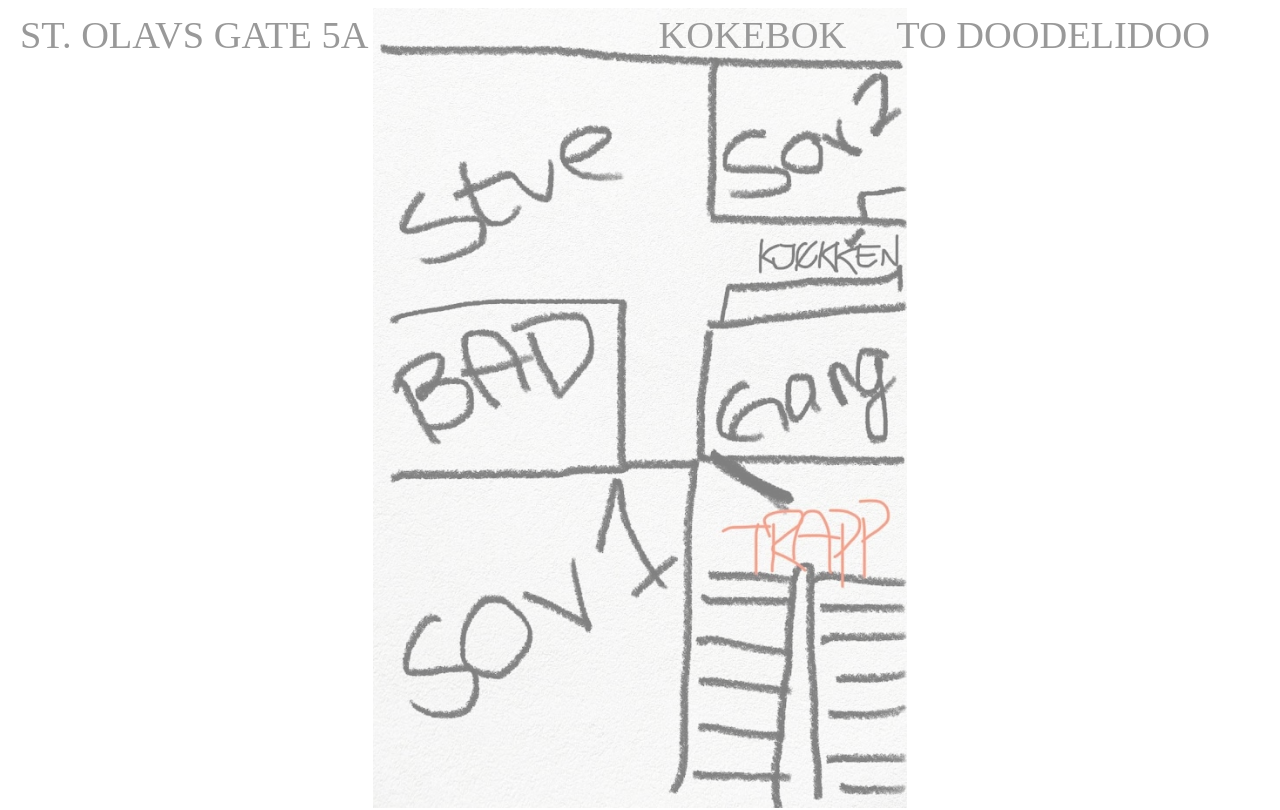
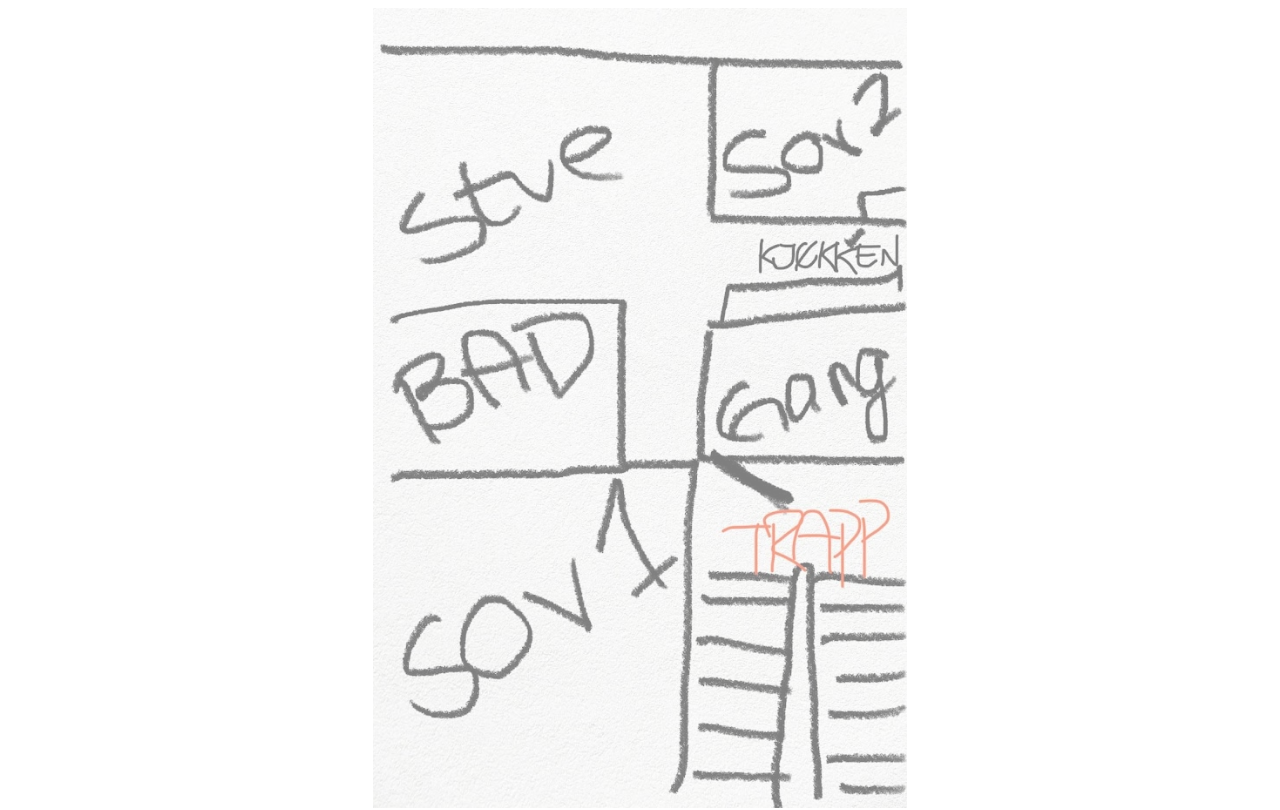
Before and after one commit to camillgh/home-homepage, an Angular app in the folder home-homepage/: page / in a window 1280 px wide. Shown: the top 810 px of the page. Built offline with nearby package versions, Linux system fonts and the light colour scheme.

Commit message:
🔥 Remove old scrolling application component

```diff
--- a/home-homepage/src/app/app.component.html
+++ b/home-homepage/src/app/app.component.html
@@ -1,15 +1,8 @@
-<!-- Toolbar -->
-<div class="toolbar" role="banner">
-  <!-- Make the title clickable and link to the landing page -->
-  <a routerLink="/" class="title" [class.active]="activeRoute === '/'">St. Olavs Gate 5A</a>
-  <div class="toolbar-right">
-    <!-- Navigation menu with the provided styles -->
-    <nav class="navMenu">
-      <a routerLink="/kokebok" [class.active]="activeRoute === '/kokebok'">Kokebok</a>
-      <a routerLink="/to-doodelidoo" [class.active]="activeRoute === '/to-doodelidoo'">To doodelidoo</a>
-    </nav>
-  </div>
-</div>
+<!-- Planting Page Content -->
+<app-planting-page></app-planting-page>
 
-<!-- Landing Page Content -->
-<app-planting-page></app-planting-page>
+<!-- kokebok Page Content -->
+<app-kokebok-page></app-kokebok-page>
+
+<!-- to-doodelidoo Page Content -->
+<app-to-doodelidoo-page></app-to-doodelidoo-page>
```
